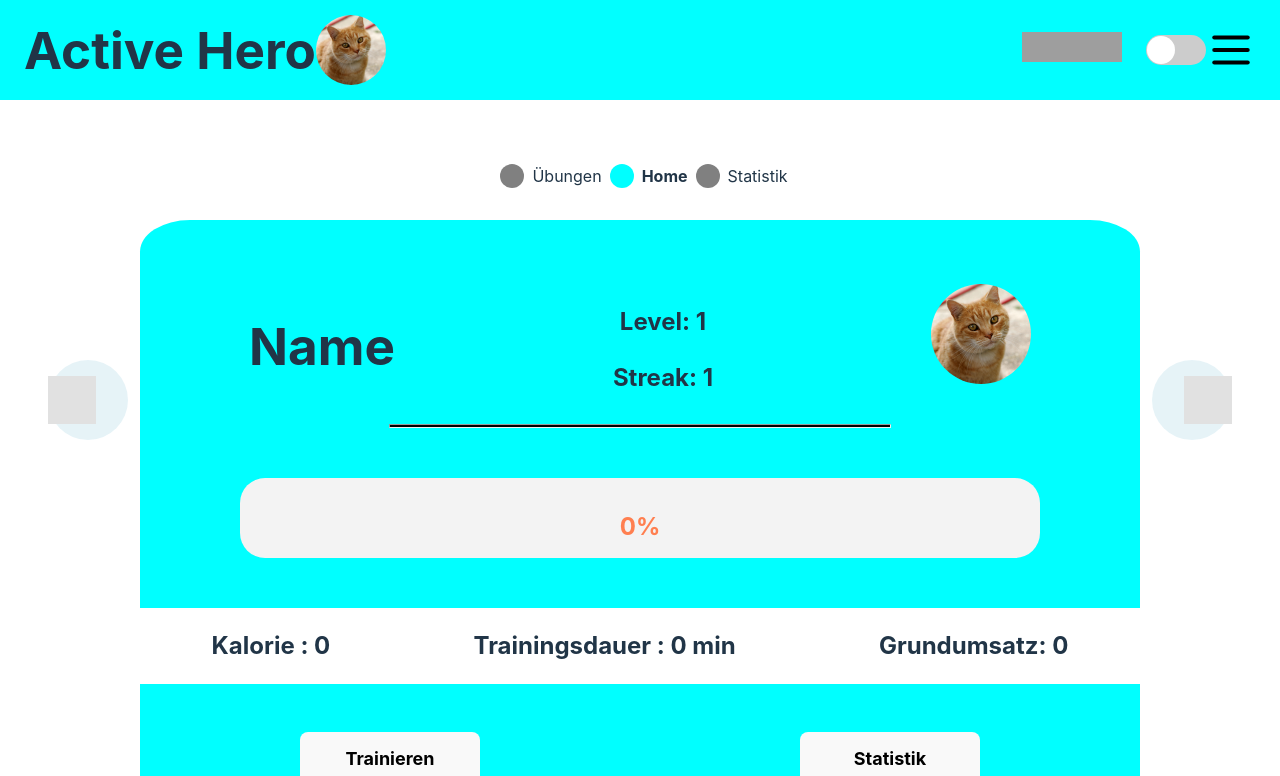
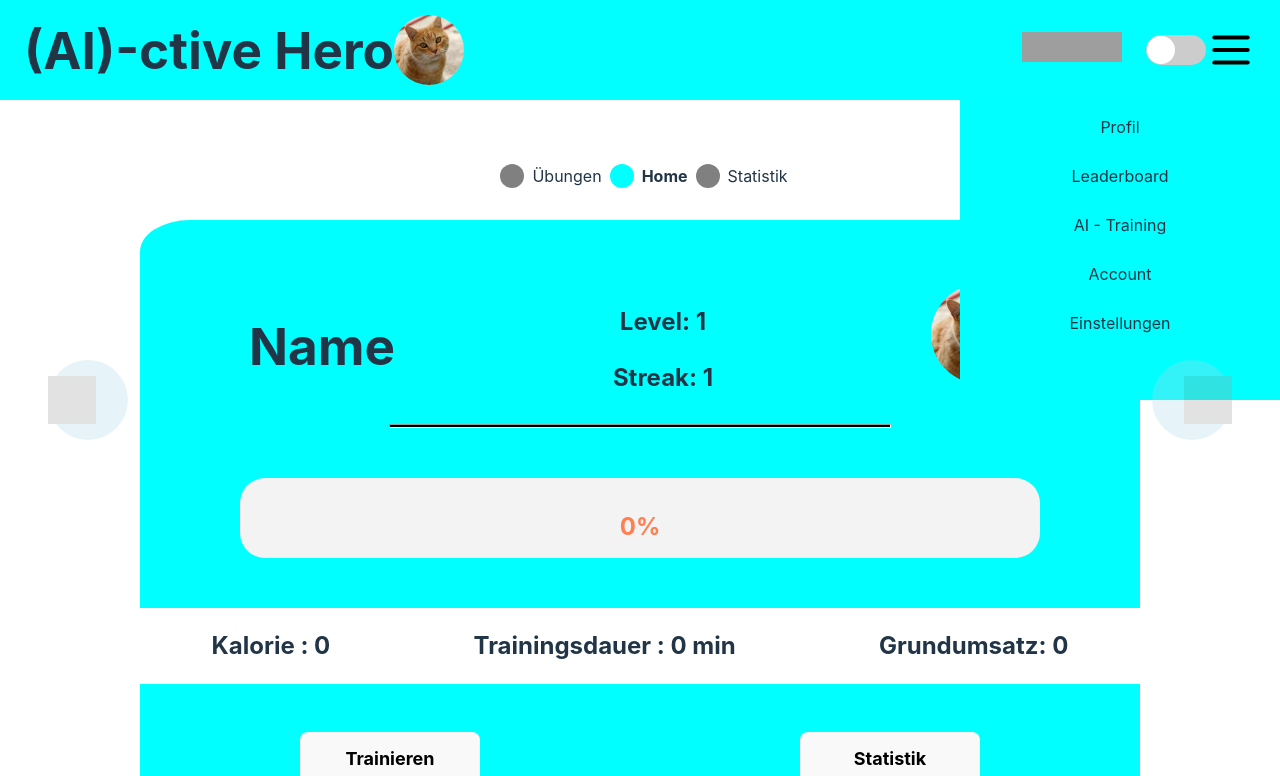
Before and after one commit to megimesser/Testprojekt-v.01, a React (Vite) app in the folder testprojekt/: page / in a window 1280 px wide. Shown: the top 776 px of the page. Built offline with nearby package versions, Linux system fonts and the light colour scheme; grey boxes are pictures that could not be loaded.

Commit message:
neuer Commit

```diff
--- a/testprojekt/src/Navigationsmenu/navigationsmenü.css
+++ b/testprojekt/src/Navigationsmenu/navigationsmenü.css
@@ -99,6 +99,7 @@
     justify-content: center;
     align-items: center;
     padding-bottom: 2em;
+    margin-top: 4rem;
 
 
 }
--- a/testprojekt/src/homesection.jsx
+++ b/testprojekt/src/homesection.jsx
@@ -26,12 +26,12 @@ function Home({ gainXP }) { // Accept gainXP as a prop
     }
   }
 
-  /*
+
   // Increase XP on user action or event
   function gainXP(amount) {
     setXp1(prevXp => prevXp + amount);
   }
-  */
+
 
   // Automatically call the level function when xp1 changes
   useEffect(() => {
--- a/testprojekt/src/navbar.css
+++ b/testprojekt/src/navbar.css
@@ -19,7 +19,7 @@
 #nav {
     width: 100%;
     background-color: #01FFFF;
-    margin-bottom: 4rem;
+
     display: flex;
     justify-content: space-between;
     align-items: center;
--- a/testprojekt/src/navbar.jsx
+++ b/testprojekt/src/navbar.jsx
@@ -52,7 +52,7 @@ function Navbar() {
       <div className="profile">
       <div>
         <h1>
-           Active Hero
+           (AI)-ctive Hero
         </h1>
       </div>
         <img
--- a/testprojekt/src/sidemenu.css
+++ b/testprojekt/src/sidemenu.css
@@ -1,5 +1,14 @@
-#sidemenu{
-    height:300px;
-    z-index: -1;
-    position: absolute;
+#sidemenu {
+    height: 300px;
+    z-index: 1;
+    position: fixed; /* Fixes the menu to the right even when scrolling */
+    background-color: aqua;
+    width: 20em;
+     /* Aligns the menu to the top */
+    right: 0; /* Moves the menu to the right side */
 }
+
+#sidemenu ul li:hover {
+    background-color: white;
+    font-weight: bold;
+}
--- a/testprojekt/src/sidemenu.jsx
+++ b/testprojekt/src/sidemenu.jsx
@@ -7,7 +7,7 @@ function Sidemenu() {
         <ul>
             <li>Profil</li>
             <li>Leaderboard</li>
-            <li>Statistik</li>
+            <li>AI - Training</li>
             <li>Account</li>
             <li>Einstellungen</li>
         </ul>
```
